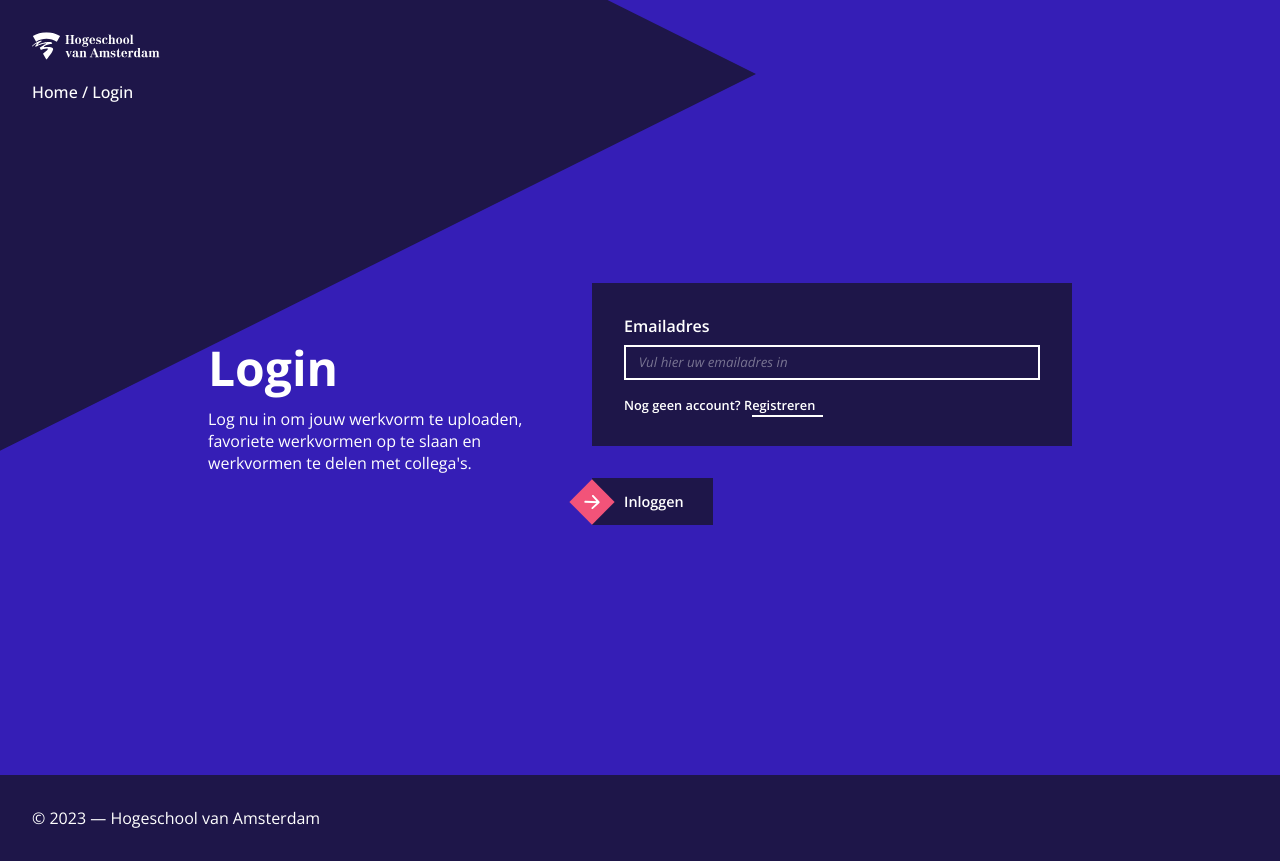
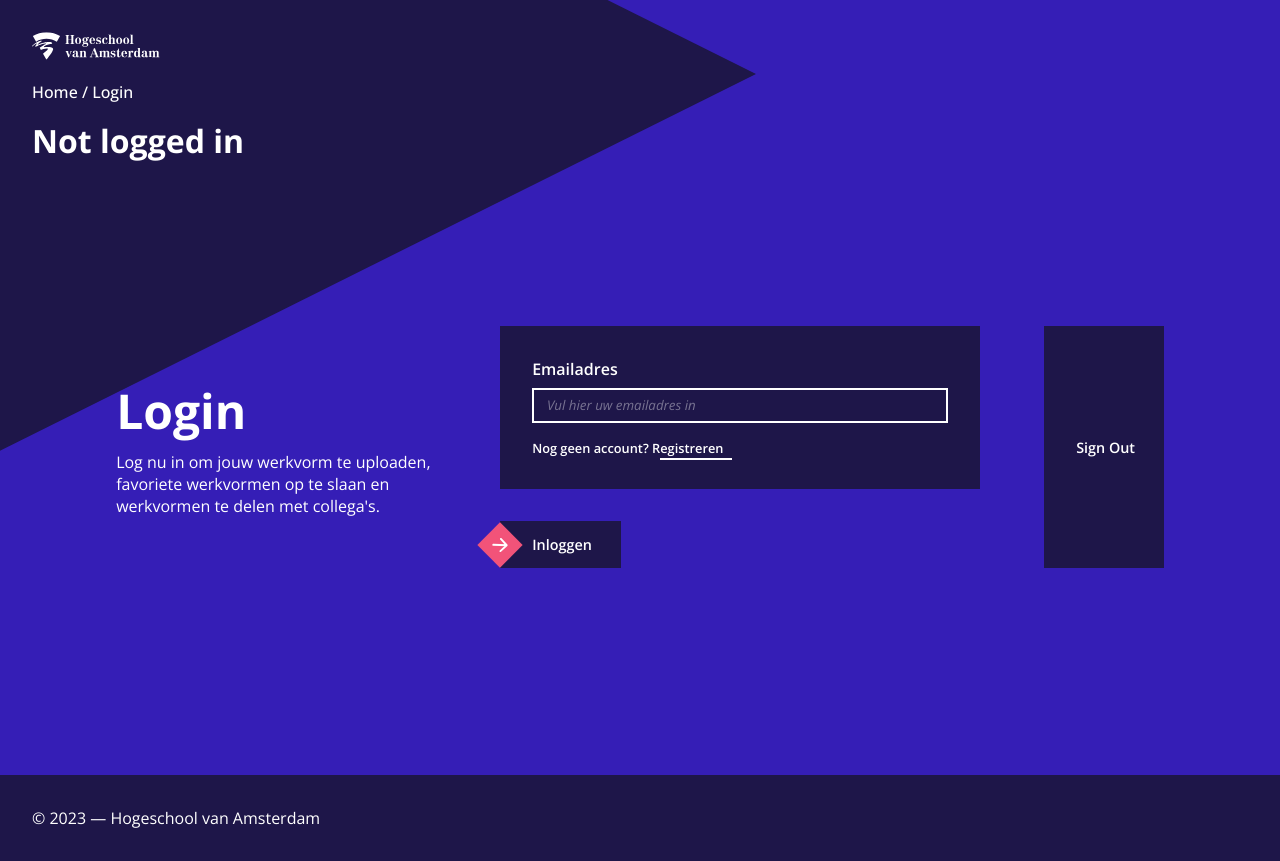
Before and after one commit to Demivdm/Platform-Grote-Themas, a SvelteKit app: page /login in a window 1280 px wide. Built offline with nearby package versions, Linux system fonts and the light colour scheme; no server answers.

Commit message:
Supabase Auth WIP

```diff
--- a/package.json
+++ b/package.json
@@ -17,5 +17,9 @@
 		"svelte": "^4.0.5",
 		"vite": "^4.4.2"
 	},
-	"type": "module"
+	"type": "module",
+	"dependencies": {
+		"@supabase/supabase-js": "^2.38.0",
+		"dotenv": "^16.3.1"
+	}
 }
--- a/src/lib/Components/Auth/Login.svelte
+++ b/src/lib/Components/Auth/Login.svelte
@@ -1,3 +1,10 @@
+<script>
+    export let signInWithMagicLink
+    export let signOut
+
+    let email
+</script>
+
 <section>
     <!-- Heading -->
     <header>
@@ -6,12 +13,12 @@
     </header>
 
     <!-- Login Form -->
-    <form action="/login" on:submit|preventDefault>
+    <form action="/login" on:submit|preventDefault={signInWithMagicLink(email)}>
         <div class="form-content">
             <!-- Email -->
             <div class="form-field">
                 <label for="email">Emailadres</label>
-                <input type="email" id="email" name="email" placeholder="Vul hier uw emailadres in">
+                <input bind:value={email} type="email" id="email" name="email" placeholder="Vul hier uw emailadres in">
             </div>
 
             <!-- Nog geen account -->
@@ -26,6 +33,8 @@
             <button type="submit">Inloggen</button>
         </div>
     </form>
+
+    <button on:click={signOut}>Sign Out</button>
 </section>
 
 <style>
--- /dev/null
+++ b/src/routes/+page.svelte
@@ -0,0 +1,5 @@
+{#if user}
+    <h1>Logged in as {user.email}</h1>
+{:else}
+    <h1>Not logged in</h1>
+{/if}
--- a/src/routes/login/+page.svelte
+++ b/src/routes/login/+page.svelte
@@ -1,9 +1,37 @@
 <script>
     import Login from "$lib/Components/Auth/Login.svelte";
+    import { createClient } from '@supabase/supabase-js';
+    import { onMount } from 'svelte';
+
+    const url = "https://xczcwiywulkazvlanunc.supabase.co";
+    const anon_key = import.meta.env.VITE_ANON_KEY;
+
+    let user;
+    const supabase = createClient(url, anon_key);
+
+    async function signInWithMagicLink(email) {
+        const { user, error } = await supabase.auth.signInWithOtp({ email })
+        console.log(user, error)
+    }
+
+    const signOut = () => {
+        supabase.auth.signOut()
+    }
+
+    onMount(() => {
+        supabase.auth.onAuthStateChange((event, session) => {
+            user = session?.user;
+        });
+    });
 </script>
 
 <main>
-    <Login />
+    {#if user}
+        <h1>Logged in as {user.email}</h1>
+    {:else}
+        <h1>Not logged in</h1>
+    {/if}
+    <Login {signInWithMagicLink} {signOut}/>
 </main>
 
 <style>
```
Also changed, not shown: 1 other file (tests, documents, lock files or other folders).
